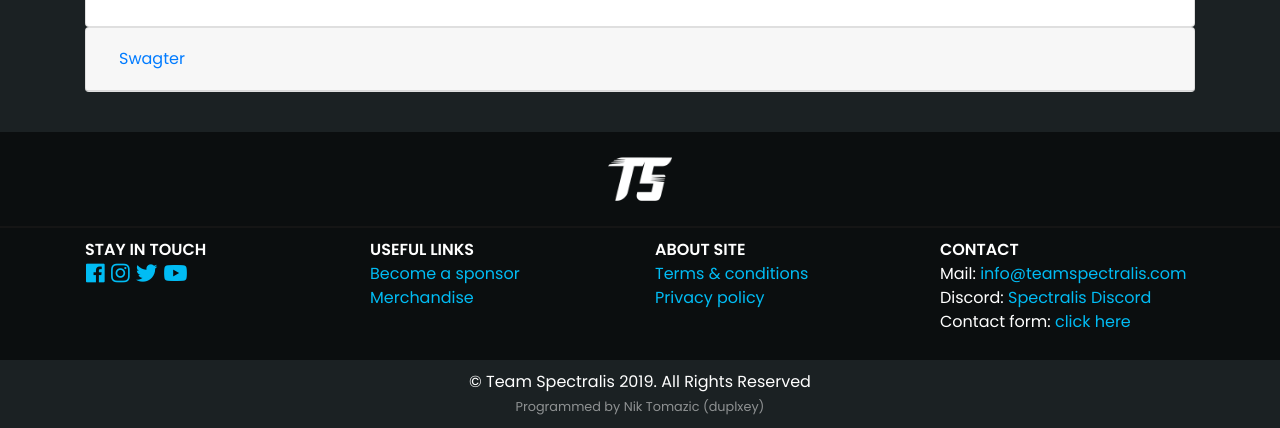
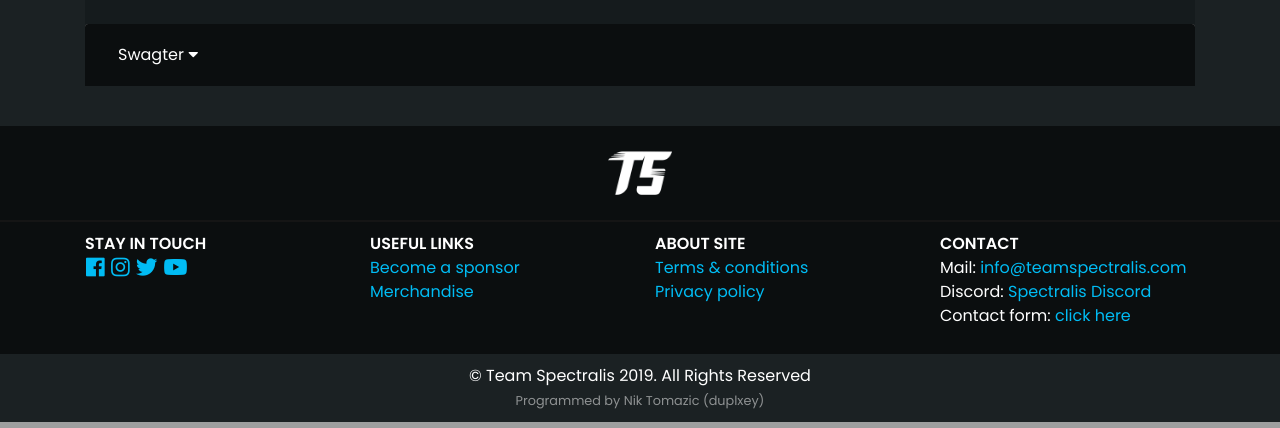
Before and after one commit to duplxey/TeamSpectralisWebsite, a PHP site: page /spectralis/live.php in a window 1280 px wide. Shown: the part 969-1397 px from the top of the page. Run offline with PHP 8.4, Linux system fonts and the light colour scheme; some libraries are stand-ins or nearby versions.

Commit message:
Live twitch toggler design

```diff
--- a/css/bootstrap-fixes.css
+++ b/css/bootstrap-fixes.css
@@ -68,3 +68,25 @@
 .progress {
     margin-bottom: 15px;
 }
+
+.card {
+    border: 0;
+}
+
+.card button {
+    color: var(--text-color-light);
+}
+
+.card button:hover {
+    color: var(--text-color-light);
+}
+
+.card-header {
+    background: var(--background-dark);
+    border: 0;
+}
+
+.card-body {
+    border: 0;
+    background: var(--background-panel);
+}
--- a/css/color-palette.css
+++ b/css/color-palette.css
@@ -7,6 +7,8 @@
     --background-light: #1B2123;
     --background-light-hover: #2b3538;
 
+    --background-panel: #151b1d;
+
     --blue: #01BCF4;
     --blue-hover: #019CCD;
 
--- a/live.php
+++ b/live.php
@@ -20,7 +20,7 @@
                     <div class="card">
                         <div class="card-header" id="heading1">
                             <h5 class="mb-0">
-                                <button class="btn btn-link" data-toggle="collapse" data-target="#collapse1" aria-expanded="true" aria-controls="collapse1">Swagter</button>
+                                <button class="btn btn-link" data-toggle="collapse" data-target="#collapse1" aria-expanded="true" aria-controls="collapse1">Swagter <i class="fas fa-caret-down"></i></button>
                             </h5>
                         </div>
                         <div id="collapse1" class="collapse show" aria-labelledby="heading1" data-parent="#accordion">
@@ -36,7 +36,7 @@
                     <div class="card">
                         <div class="card-header" id="heading2">
                             <h5 class="mb-0">
-                                <button class="btn btn-link" data-toggle="collapse" data-target="#collapse2" aria-expanded="true" aria-controls="collapse2">Swagter</button>
+                                <button class="btn btn-link" data-toggle="collapse" data-target="#collapse2" aria-expanded="true" aria-controls="collapse2">Swagter <i class="fas fa-caret-down"></i></button>
                             </h5>
                         </div>
                         <div id="collapse2" class="collapse" aria-labelledby="heading2" data-parent="#accordion">
```
